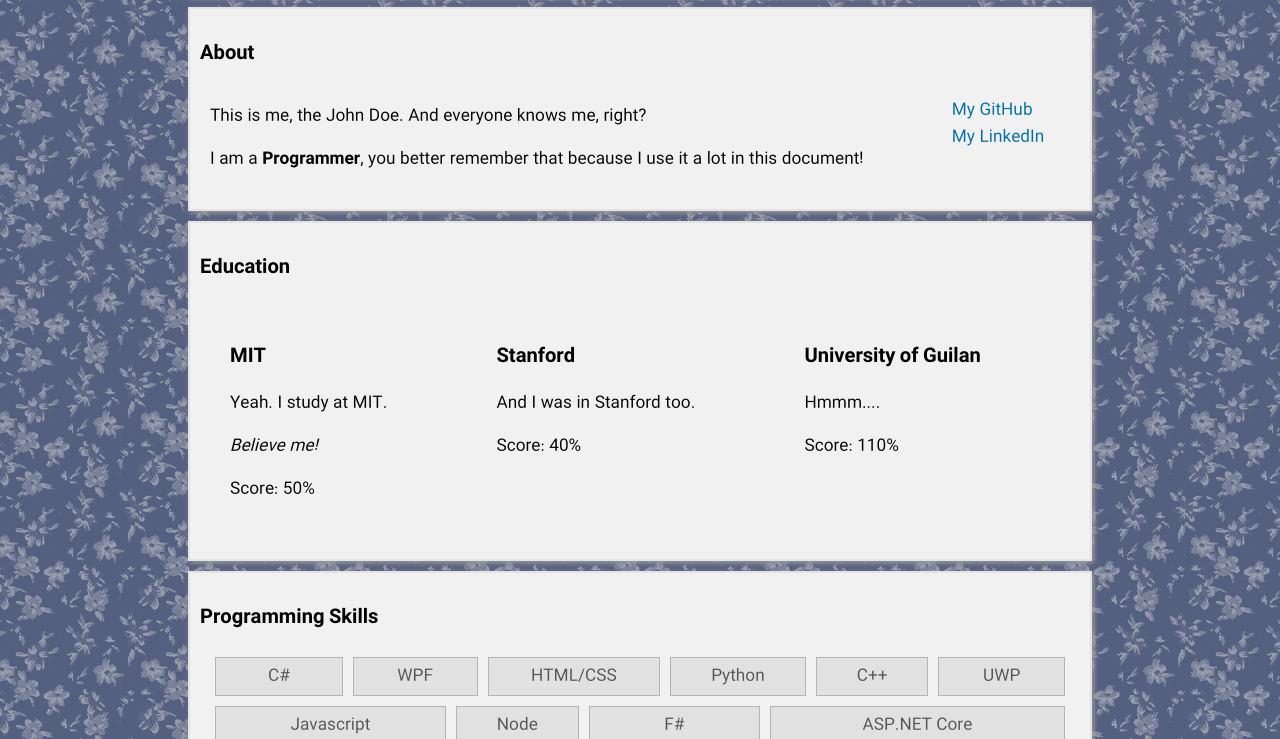
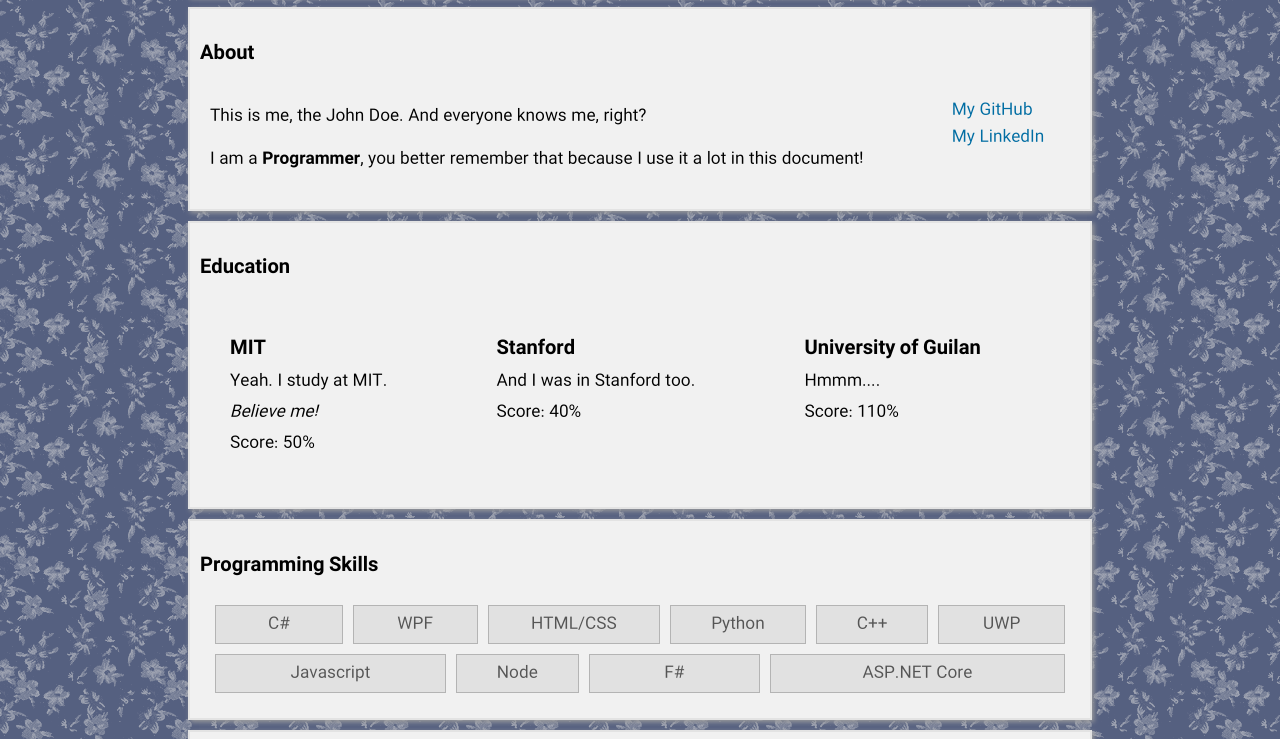
Before and after one commit to avestura/Oxlip, a plain HTML site: page resume.html in a window 1280 px wide. Shown: the part 491-1230 px from the top of the page. Drawn offline with Linux system fonts and the light colour scheme; files whose address does not match are found by name.

Commit message:
Update oxlip

```diff
--- a/Oxlip/oxlip-0.0.1.0.css
+++ b/Oxlip/oxlip-0.0.1.0.css
@@ -8,8 +8,10 @@ body{
     align-content: space-around;
     margin: 10;
     flex-wrap: wrap;
+    flex-basis: 1;
 }
 
+.oxlip-frigid {flex-grow: 0;}
 .oxlip-item {flex-grow: 1;}
 .oxlip-item-2 {flex-grow: 2;}
 .oxlip-item-3 {flex-grow: 3;}
@@ -60,6 +62,7 @@ body{
 }
 
 
+
 /* Oxlip features */
 .oxlip-document {
     justify-content: center;
@@ -93,6 +96,10 @@ a.oxlip-button:hover {
     border: 1px solid #25cb25;
 }
 
+.oxlip-recipe {
+    line-height: 15px;
+}
+
 @media screen and (max-width: 900px){
     .oxlip-document {
         width: 100%;
```
